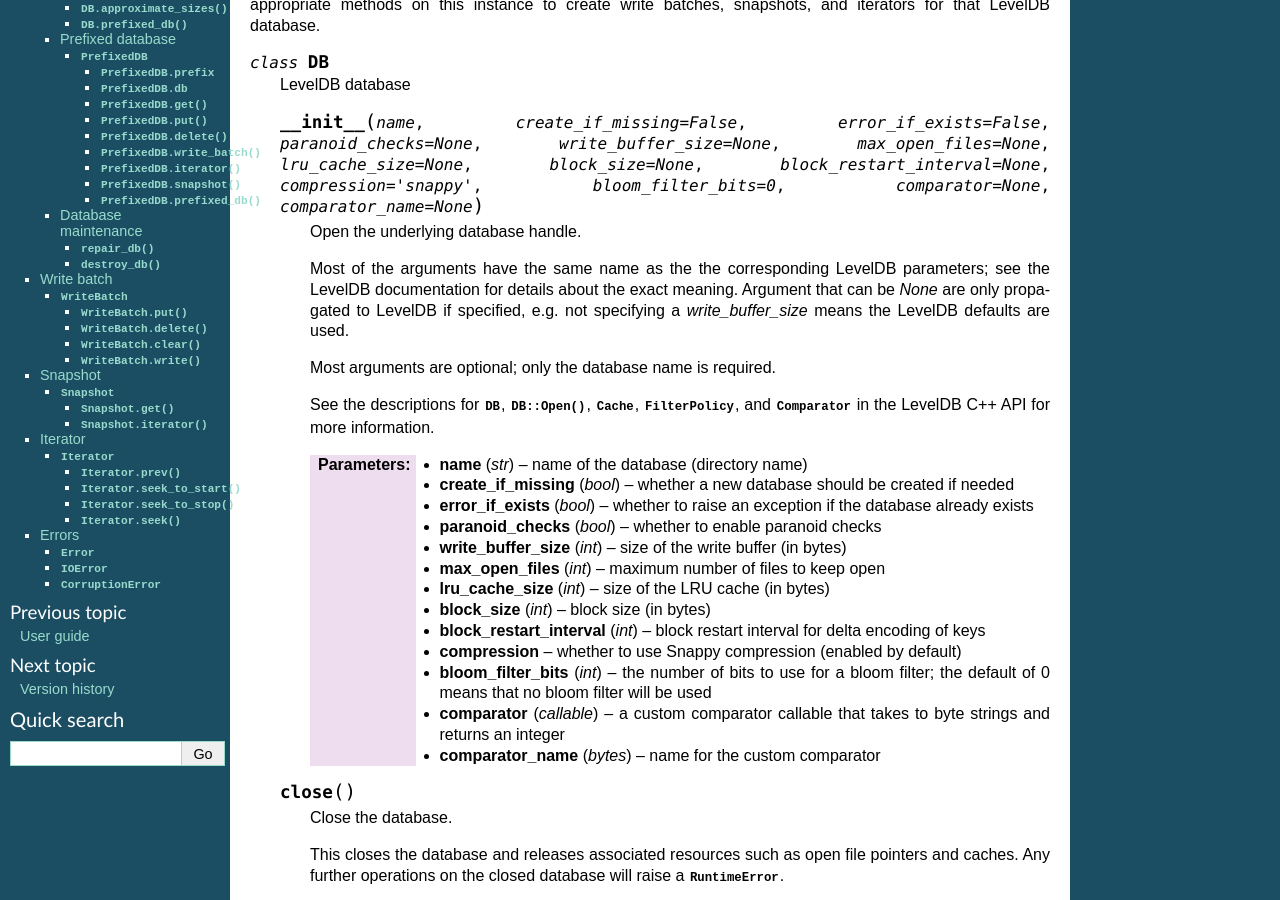
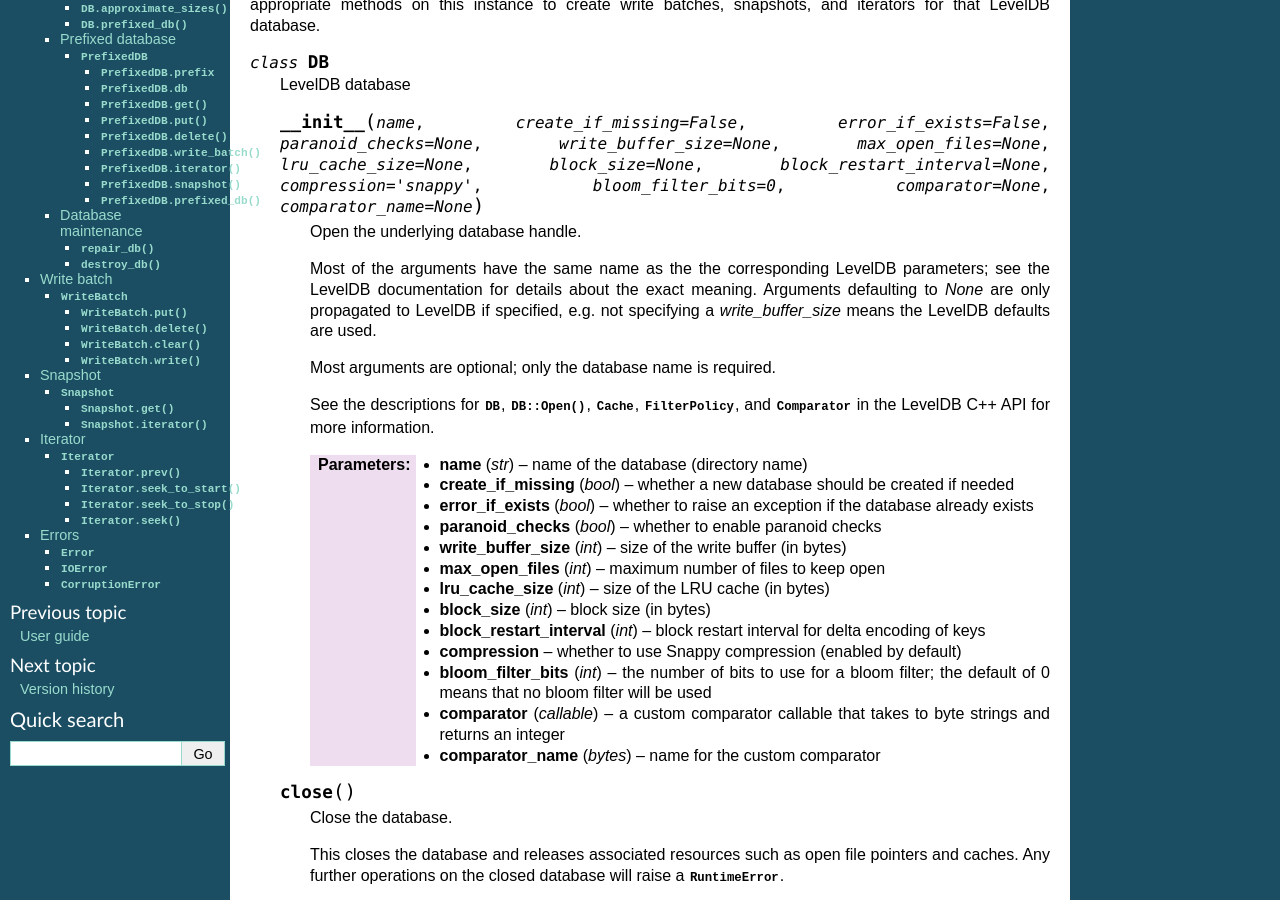
Before and after one commit to wbolster/plyvel, a Sphinx documentation site: the page built from doc/api.rst, in a window 1280 px wide and 900 px high, scrolled down 315 px. Built offline with Sphinx 7.4.7, drawn with Linux system fonts in a browser that asks for light colours.

Commit message:
Fix small typo in API docs

```diff
--- a/doc/api.rst
+++ b/doc/api.rst
@@ -29,7 +29,7 @@ LevelDB database.
 
       Most of the arguments have the same name as the the corresponding LevelDB
       parameters; see the LevelDB documentation for details about the exact
-      meaning. Argument that can be `None` are only propagated to LevelDB if
+      meaning. Arguments defaulting to `None` are only propagated to LevelDB if
       specified, e.g. not specifying a `write_buffer_size` means the LevelDB
       defaults are used.
 
```
